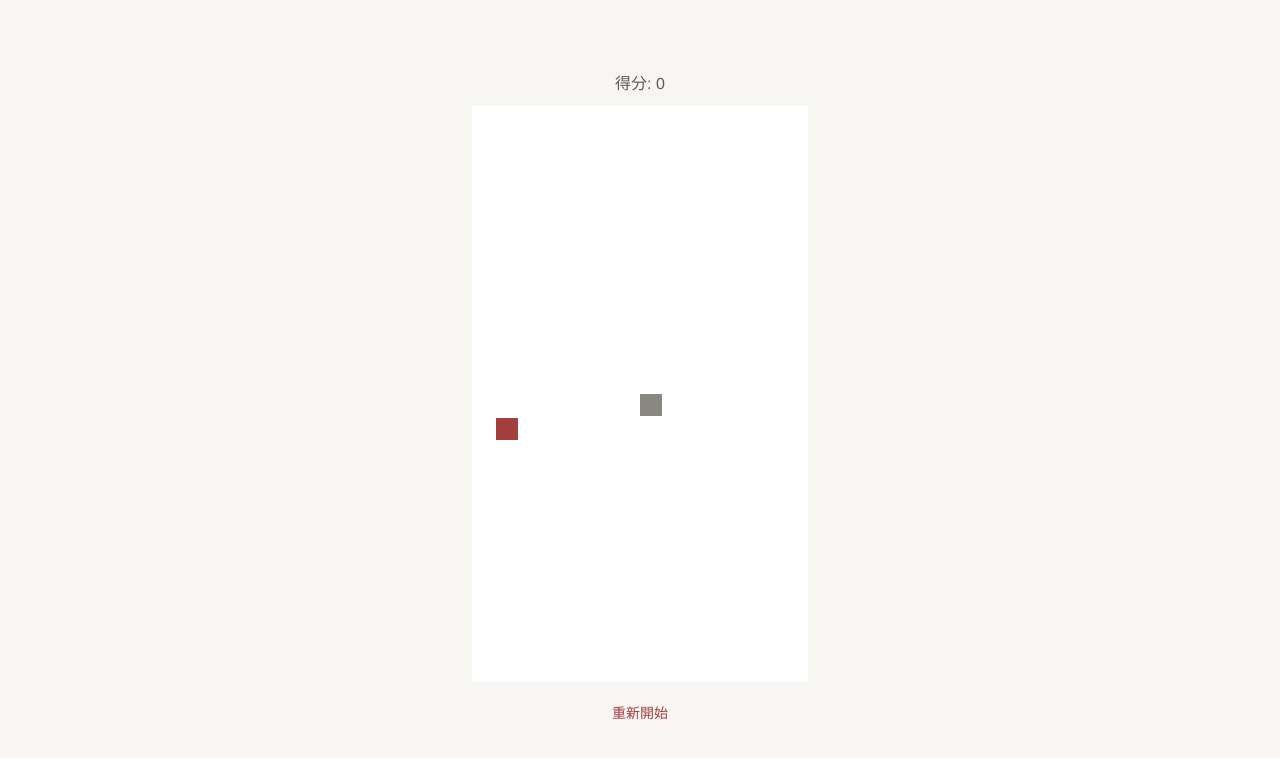
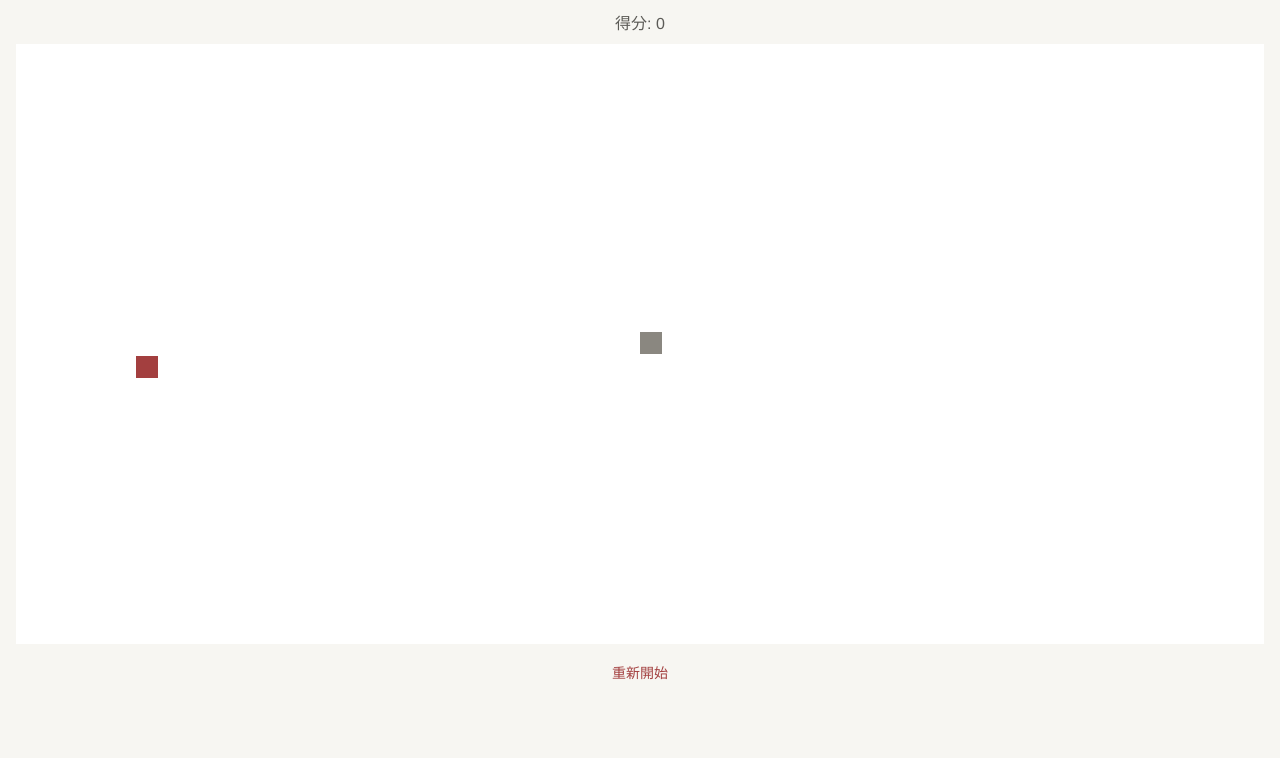
Before and after one commit to klnsupport/snake-game, a plain HTML site: page index.html in a window 1280 px wide. Drawn offline with Linux system fonts and the light colour scheme.

Commit message:
Add files via upload

```diff
--- a/index.html
+++ b/index.html
@@ -20,15 +20,17 @@
             display: flex;
             flex-direction: column;
             align-items: center;
-            gap: 12px;
-            max-width: 100vw;
-            max-height: 100vh;
+            gap: 10px;
+            width: 100%;
+            height: 100%;
+            padding: 10px;
+            box-sizing: border-box;
         }
 
         #gameCanvas {
             background: #FFFFFF;
-            width: 336px;
-            height: 576px;
+            max-width: 100%;
+            max-height: 80vh; /* 留空間給計分板和按鈕 */
             touch-action: none;
         }
 
@@ -55,7 +57,7 @@
 <body>
     <div id="gameContainer">
         <div id="scoreBoard">得分: 0</div>
-        <canvas id="gameCanvas" width="336" height="576"></canvas>
+        <canvas id="gameCanvas"></canvas>
         <button id="restartBtn">重新開始</button>
     </div>
 
@@ -66,8 +68,25 @@
         const restartBtn = document.getElementById('restartBtn');
 
         const gridSize = 24;
-        const tileCountX = Math.floor(canvas.width / gridSize); // 14
-        const tileCountY = Math.floor(canvas.height / gridSize); // 24
+        function resizeCanvas() {
+            const maxWidth = window.innerWidth - 20; // 留邊距
+            const maxHeight = window.innerHeight * 0.8 - 20; // 80%高度減去邊距
+            const tileCountX = Math.floor(maxWidth / gridSize);
+            const tileCountY = Math.floor(maxHeight / gridSize);
+
+            canvas.width = tileCountX * gridSize;
+            canvas.height = tileCountY * gridSize;
+
+            return { tileCountX, tileCountY };
+        }
+
+        let { tileCountX, tileCountY } = resizeCanvas();
+        window.addEventListener('resize', () => {
+            const sizes = resizeCanvas();
+            tileCountX = sizes.tileCountX;
+            tileCountY = sizes.tileCountY;
+            restartGame(); // 調整大小時重置遊戲
+        });
 
         let snake = [{ x: Math.floor(tileCountX / 2), y: Math.floor(tileCountY / 2) }];
         let food = generateFoodPosition();
@@ -139,7 +158,7 @@
             if (isGameRunning) return;
             isGameRunning = true;
             if (gameInterval) clearInterval(gameInterval);
-            gameInterval = setInterval(gameLoop, 150); // 保持降低難度的150ms
+            gameInterval = setInterval(gameLoop, 150); // 降低難度
         }
 
         function gameLoop() {
@@ -191,11 +210,9 @@
         }
 
         function draw() {
-            // 清空畫布
             ctx.fillStyle = '#FFFFFF';
             ctx.fillRect(0, 0, canvas.width, canvas.height);
 
-            // 畫蛇
             snake.forEach((segment, index) => {
                 ctx.fillStyle = index === 0 ? '#8A8780' : '#A7A49D';
                 ctx.fillRect(
@@ -206,7 +223,6 @@
                 );
             });
 
-            // 畫食物
             ctx.fillStyle = '#A33F3F';
             ctx.fillRect(
                 food.x * gridSize,
@@ -227,7 +243,6 @@
             draw();
         }
 
-        // 初始繪製
         draw();
     </script>
 </body>
```
